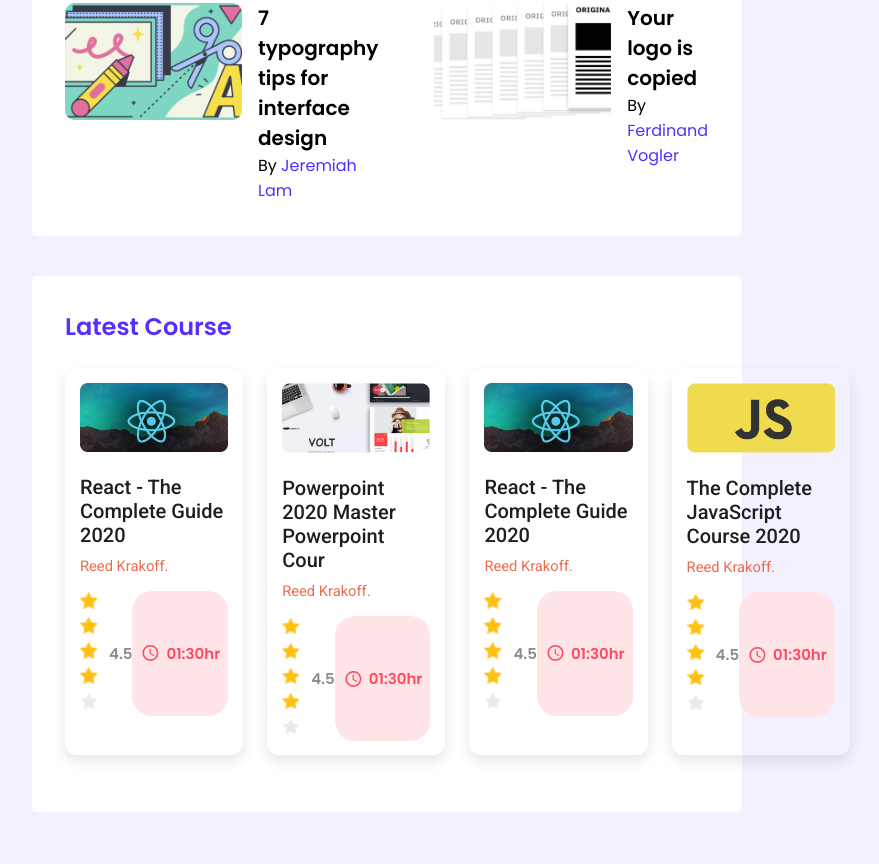
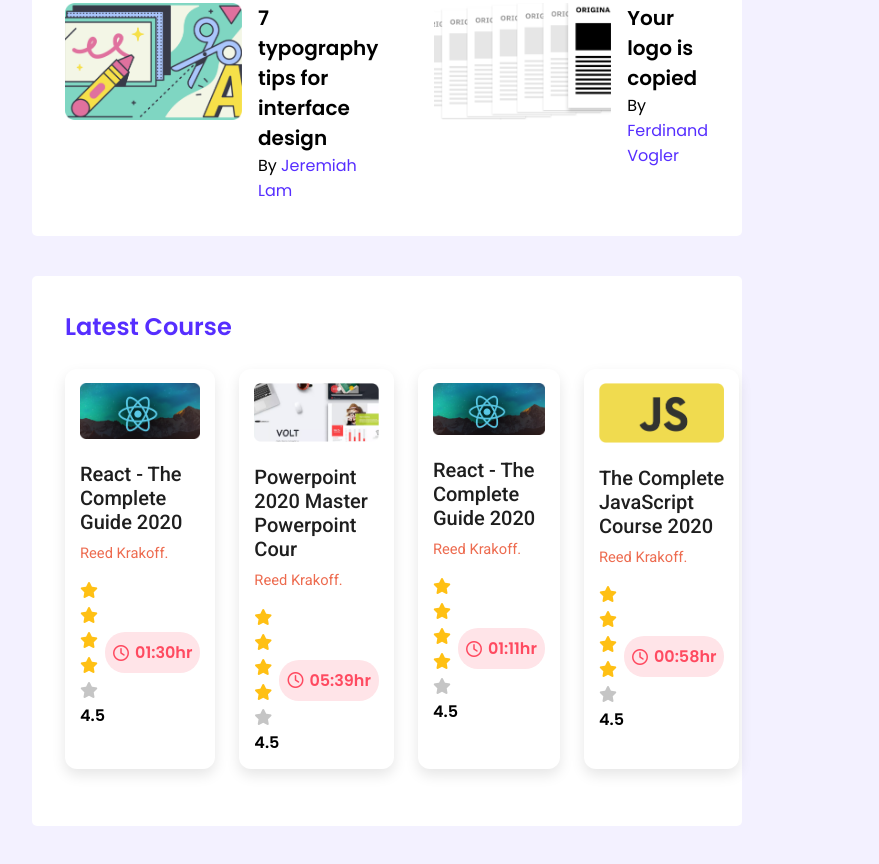
Before and after one commit to shahjalalhazari/Leader-Board-with-CSS3, a plain HTML site: page index.html in a window 1280 px wide. Shown: the part 654-1518 px from the top of the page, without its empty margins (253-1132 px from the left). Drawn offline with Linux system fonts and the light colour scheme.

Commit message:
Project Finished and done some changes on code.

```diff
--- a/index.html
+++ b/index.html
@@ -13,6 +13,9 @@
     <link
         href="https://fonts.googleapis.com/css2?family=Poppins:ital,wght@0,400;0,600;1,700&family=Roboto:wght@400;500;700&display=swap"
         rel="stylesheet">
+    <!-- Font Awesome -->
+    <script src="https://kit.fontawesome.com/86eb2be5f5.js" crossorigin="anonymous"></script>
+
     <title>Leader Board</title>
 </head>
 
@@ -100,20 +103,17 @@
                     <h2 class="course-title">React - The Complete Guide 2020</h2>
                     <p class="course-author">Reed Krakoff.</p>
                     <div class="rating-duration">
-                        <div class="rating">
-                            <div class="rating-stars">
-                                <img src="images/icons/star.png" alt="">
-                                <img src="images/icons/star.png" alt="">
-                                <img src="images/icons/star.png" alt="">
-                                <img src="images/icons/star.png" alt="">
-                                <img src="images/icons/gray-star.png" alt="">
-                            </div>
-                            <h6>4.5</h6>
-                        </div>
-                        <div class="duration">
-                            <img src="images/icons/clock.png" alt="">
-                            <h6 class="time">01:30hr</h6>
-                        </div>
+                        <p class="rating">
+                            <i class="fa-solid fa-star orange-star"></i>
+                            <i class="fa-solid fa-star orange-star"></i>
+                            <i class="fa-solid fa-star orange-star"></i>
+                            <i class="fa-solid fa-star orange-star"></i>
+                            <i class="fa-solid fa-star gray-star"></i>
+                            <span class="rating-point">4.5</span>
+                        </p>
+                        <p class="duration">
+                            <i class="fa-regular fa-clock clock"></i><span class="time">01:30hr</span>
+                        </p>
                     </div>
                 </div>
             </div>
@@ -123,20 +123,17 @@
                     <h2 class="course-title">Powerpoint 2020 Master Powerpoint Cour</h2>
                     <p class="course-author">Reed Krakoff.</p>
                     <div class="rating-duration">
-                        <div class="rating">
-                            <div class="rating-stars">
-                                <img src="images/icons/star.png" alt="">
-                                <img src="images/icons/star.png" alt="">
-                                <img src="images/icons/star.png" alt="">
-                                <img src="images/icons/star.png" alt="">
-                                <img src="images/icons/gray-star.png" alt="">
-                            </div>
-                            <h6>4.5</h6>
-                        </div>
-                        <div class="duration">
-                            <img src="images/icons/clock.png" alt="">
-                            <h6 class="time">01:30hr</h6>
-                        </div>
+                        <p class="rating">
+                            <i class="fa-solid fa-star orange-star"></i>
+                            <i class="fa-solid fa-star orange-star"></i>
+                            <i class="fa-solid fa-star orange-star"></i>
+                            <i class="fa-solid fa-star orange-star"></i>
+                            <i class="fa-solid fa-star gray-star"></i>
+                            <span class="rating-point">4.5</span>
+                        </p>
+                        <p class="duration">
+                            <i class="fa-regular fa-clock clock"></i><span class="time">05:39hr</span>
+                        </p>
                     </div>
                 </div>
             </div>
@@ -146,20 +143,17 @@
                     <h2 class="course-title">React - The Complete Guide 2020</h2>
                     <p class="course-author">Reed Krakoff.</p>
                     <div class="rating-duration">
-                        <div class="rating">
-                            <div class="rating-stars">
-                                <img src="images/icons/star.png" alt="">
-                                <img src="images/icons/star.png" alt="">
-                                <img src="images/icons/star.png" alt="">
-                                <img src="images/icons/star.png" alt="">
-                                <img src="images/icons/gray-star.png" alt="">
-                            </div>
-                            <h6>4.5</h6>
-                        </div>
-                        <div class="duration">
-                            <img src="images/icons/clock.png" alt="">
-                            <h6 class="time">01:30hr</h6>
-                        </div>
+                        <p class="rating">
+                            <i class="fa-solid fa-star orange-star"></i>
+                            <i class="fa-solid fa-star orange-star"></i>
+                            <i class="fa-solid fa-star orange-star"></i>
+                            <i class="fa-solid fa-star orange-star"></i>
+                            <i class="fa-solid fa-star gray-star"></i>
+                            <span class="rating-point">4.5</span>
+                        </p>
+                        <p class="duration">
+                            <i class="fa-regular fa-clock clock"></i><span class="time">01:11hr</span>
+                        </p>
                     </div>
                 </div>
             </div>
@@ -169,20 +163,17 @@
                     <h2 class="course-title">The Complete JavaScript Course 2020</h2>
                     <p class="course-author">Reed Krakoff.</p>
                     <div class="rating-duration">
-                        <div class="rating">
-                            <div class="rating-stars">
-                                <img src="images/icons/star.png" alt="">
-                                <img src="images/icons/star.png" alt="">
-                                <img src="images/icons/star.png" alt="">
-                                <img src="images/icons/star.png" alt="">
-                                <img src="images/icons/gray-star.png" alt="">
-                            </div>
-                            <h6>4.5</h6>
-                        </div>
-                        <div class="duration">
-                            <img src="images/icons/clock.png" alt="">
-                            <h6 class="time">01:30hr</h6>
-                        </div>
+                        <p class="rating">
+                            <i class="fa-solid fa-star orange-star"></i>
+                            <i class="fa-solid fa-star orange-star"></i>
+                            <i class="fa-solid fa-star orange-star"></i>
+                            <i class="fa-solid fa-star orange-star"></i>
+                            <i class="fa-solid fa-star gray-star"></i>
+                            <span class="rating-point">4.5</span>
+                        </p>
+                        <p class="duration">
+                            <i class="fa-regular fa-clock"></i>00:58hr
+                        </p>
                     </div>
                 </div>
             </div>
--- a/styles/style.css
+++ b/styles/style.css
@@ -9,6 +9,7 @@
 body {
     background-color: #F3F1FF;
 }
+
 
 /* Common Styles */
 .section-title {
@@ -28,6 +29,7 @@ a {
     border-radius: 5px;
     padding: 33px;
 }
+
 
 /* Main Section's Style */
 /* Top Players */
@@ -50,6 +52,7 @@ a {
 hr {
     background-color: var(--primary-color);
 }
+
 
 /* Top Blogs */
 .top-blog {
@@ -82,6 +85,7 @@ hr {
     color: #9F9F9F;
 }
 
+
 /* Latest Course Section's Style */
 .course-items {
     margin: 24px 0;
@@ -105,7 +109,7 @@ hr {
     color: #1E1E1E;
     margin-top: 16px;
 }
-.course-author{
+.course-author {
     font-family: 'Roboto';
     font-size: 14.6913px;
     color: #ED6B4F;
@@ -115,42 +119,25 @@ hr {
     display: flex;
     justify-content: space-between;
     margin-top: 16px;
+    align-items: center;
+    font-weight: 600;
 }
-.rating {
-    display: flex;
-    gap: 11px;
-    align-items: center;
+.rating .orange-star {
+    color: #FFC014;
 }
-.rating img {
-    margin: 0;
-    padding: 0;
-    width: 18px;
-    height: auto;
-}
-.rating h6 {
-    font-family: 'Poppins';
-    font-size: 15px;
-    color: #8c8c8c;
+.rating .gray-star {
+    color: #c5c5c5;
 }
 .duration {
     background-color: #FFE4E8;
     display: flex;
     align-items: center;
     gap: 6px;
-    padding: 6px 8px;
+    padding: 8px;
     border-radius: 20px;
-
-}
-.duration img {
-    width: 20px;
-    height: auto;
-}
-.time {
-    font-family: 'Poppins';
-    font-weight: 600;
-    font-size: 15px;
     color: #FF4A60;
 }
+
 
 /* Responsive for small devices */
 @media screen and (max-width:576px) {
@@ -159,18 +146,14 @@ hr {
         margin: 30px 25px;
         padding: 25px;
     }
-    .all-players {
-        margin: 20px 0;
-        display: grid;
+    .all-players,
+    .all-blogs,
+    .course-items {
         grid-template-columns: repeat(1, 1fr);
-        gap: 20px;
     }
 
+
     /* Top Blog */
-    .all-blogs {
-        display: grid;
-        grid-template-columns: repeat(1, 1fr);
-    }
     .all-blogs img {
         width: 100%;
         height: aut0;
@@ -180,17 +163,14 @@ hr {
         flex-direction: column;
     }
 
+
     /* Latest Course Section's Style */
-    .course-items {
-        display: grid;
-        grid-template-columns: repeat(1, 1fr);
-        gap: 24px;
-    }
     .rating {
         display: flex;
         gap: 8px;
         align-items: center;
     }
+
     .rating img {
         width: 14px;
         height: auto;
@@ -200,41 +180,21 @@ hr {
 
 /* Responsive for Medium devices */
 @media screen and (min-width:577px) and (max-width:992px) {
+
     /* Main Section's Style */
     .section {
         margin: 50px 40px;
         padding: 35px;
     }
-    .all-players {
-        margin: 20px 0;
-        display: grid;
+
+    .all-players, .course-items {
         grid-template-columns: repeat(2, 1fr);
-        gap: 20px;
     }
 
     /* Top Blog */
     .all-blogs {
-        display: grid;
         grid-template-columns: repeat(3, 1fr);
     }
     .blog-list {
-        margin-right: 0;
         flex-direction: column;
     }
-
-    /* Latest Course Section's Style */
-    .course-items {
-        display: grid;
-        grid-template-columns: repeat(2, 1fr);
-        gap: 24px;
-    }
-    .rating {
-        display: flex;
-        gap: 8px;
-        align-items: center;
-    }
-    .rating img {
-        width: 14px;
-        height: auto;
-    }
-}
```
